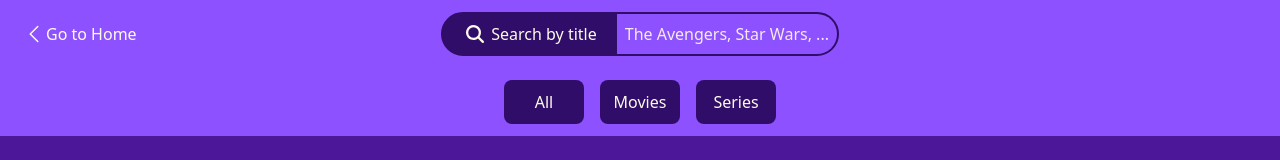
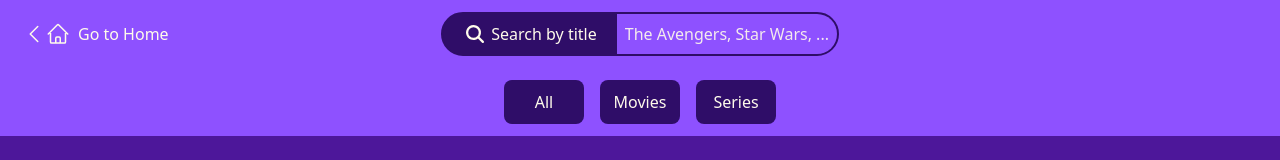
Before and after one commit to MathiasEscobarJF/movie-app, a Next.js app: page / in a window 1280 px wide. Shown: the top 160 px of the page. Built offline with nearby package versions, Linux system fonts and the light colour scheme.

Commit message:
Adding styles

```diff
--- a/app/layout.tsx
+++ b/app/layout.tsx
@@ -25,8 +25,8 @@ function RootLayout({children}: {
               className="p-2 flex border-2 border-transparent rounded-lg hover:border-amber-50 active:opacity-80"
             >
               <ChevronLeftIcon className="w-6" />
-              <HomeIcon className="w-6 md:hidden"/>
-              <p className="hidden md:block">Go to Home</p>
+              <HomeIcon className="w-6"/>
+              <p className="hidden lg:block ml-2">Go to Home</p>
             </Link>
           </div>
           <Suspense>
--- a/app/ui/NavBar.tsx
+++ b/app/ui/NavBar.tsx
@@ -30,7 +30,7 @@ function NavBar(){
                     <Link
                         href={`${link.href}?${searchParams.toString()}`}
                         className={clsx(
-                            "w-20 h-11 p-2 flex justify-center items-center rounded-lg hover:outline-2 hover:outline-offset-3 active:opacity-80",
+                            "w-20 h-11 p-2 flex justify-center items-center rounded-lg lg:hover:outline-2 lg:hover:outline-offset-3 active:opacity-80",
                             {
                                 "bg-violet-950 hover:outline-violet-950": pathname !== link.href,
                                 "bg-amber-50 text-violet-950 hover:outline-amber-50": pathname === link.href,
```
